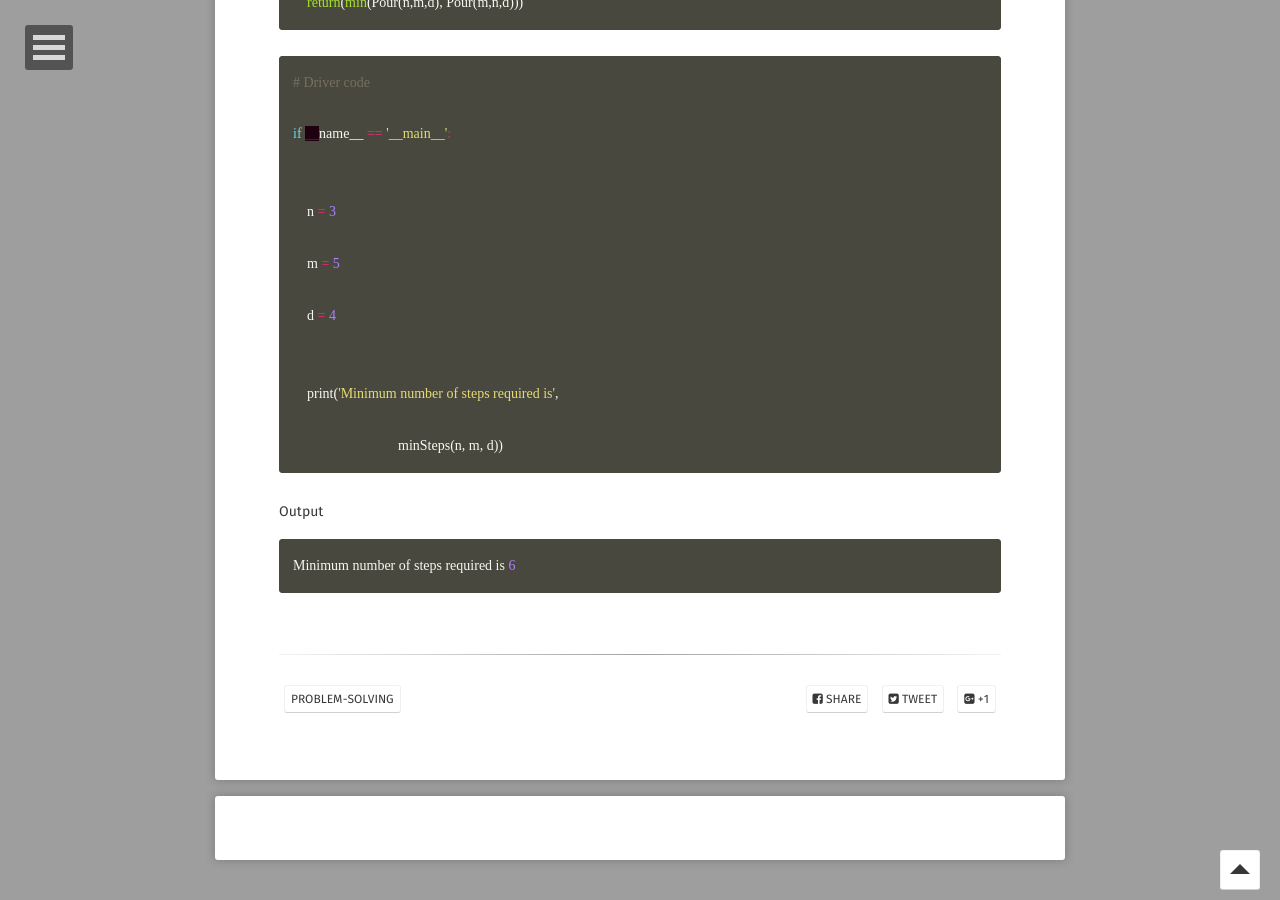
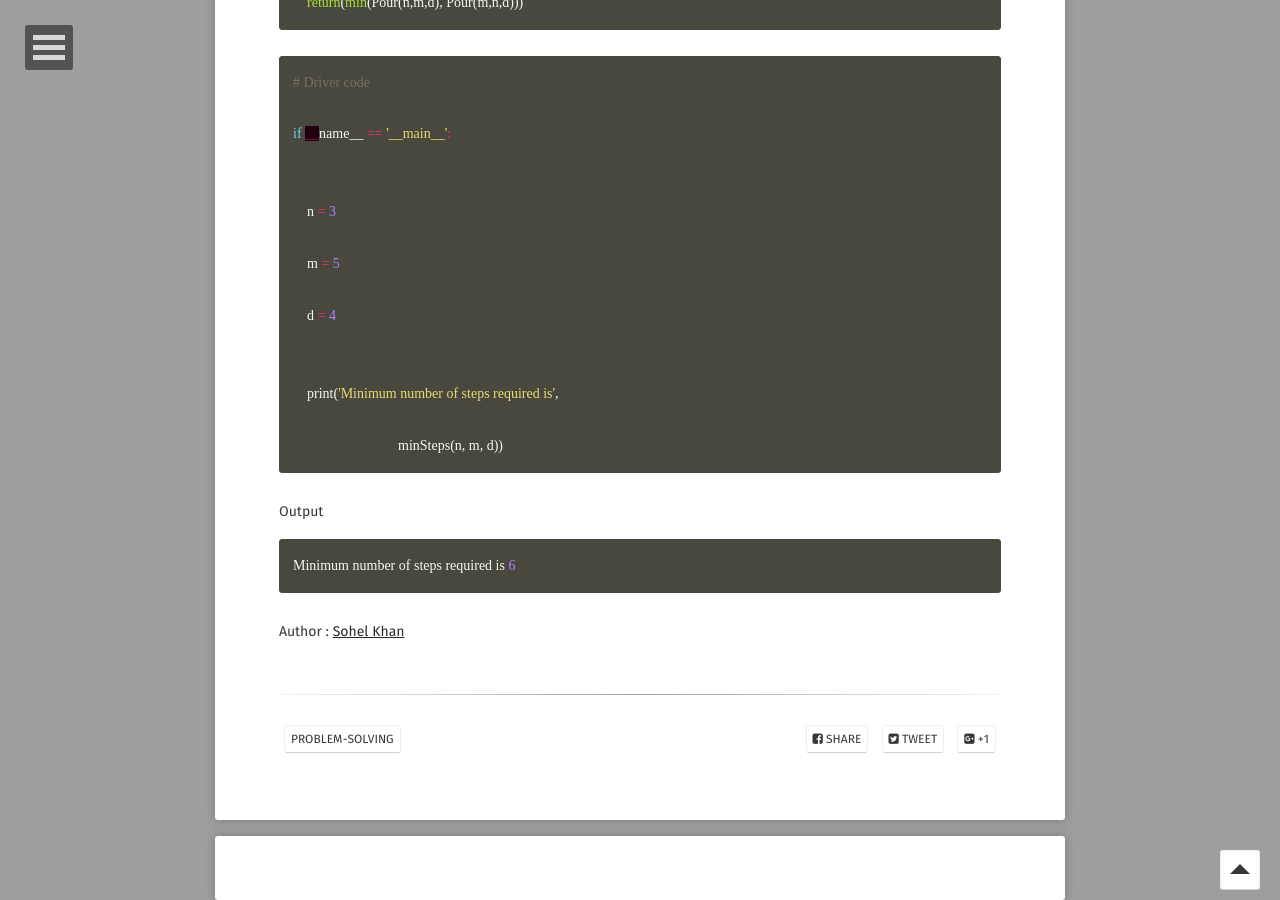
Before and after one commit to sohelkhanzz/mphs-edu.github.io, a Jekyll site: the page built from _posts/2020-10-25-water-jug.md, in a window 1280 px wide and 900 px high, scrolled down 3830 px. Built offline with Jekyll 4.4.1, drawn with Linux system fonts in a browser that asks for light colours; nearby versions of some CDN libraries; some web fonts are replaced; comment, search, counter and statistics services are not loaded; a style sheet for code colours, icons or effects is not loaded.

Commit message:
Update 2020-10-25-water-jug.md

````diff
--- a/_posts/2020-10-25-water-jug.md
+++ b/_posts/2020-10-25-water-jug.md
@@ -153,3 +153,5 @@ Output
 ```r
 Minimum number of steps required is 6
  ```
+
+Author : [Sohel Khan](https://sohelkhan.rbind.io)
````
